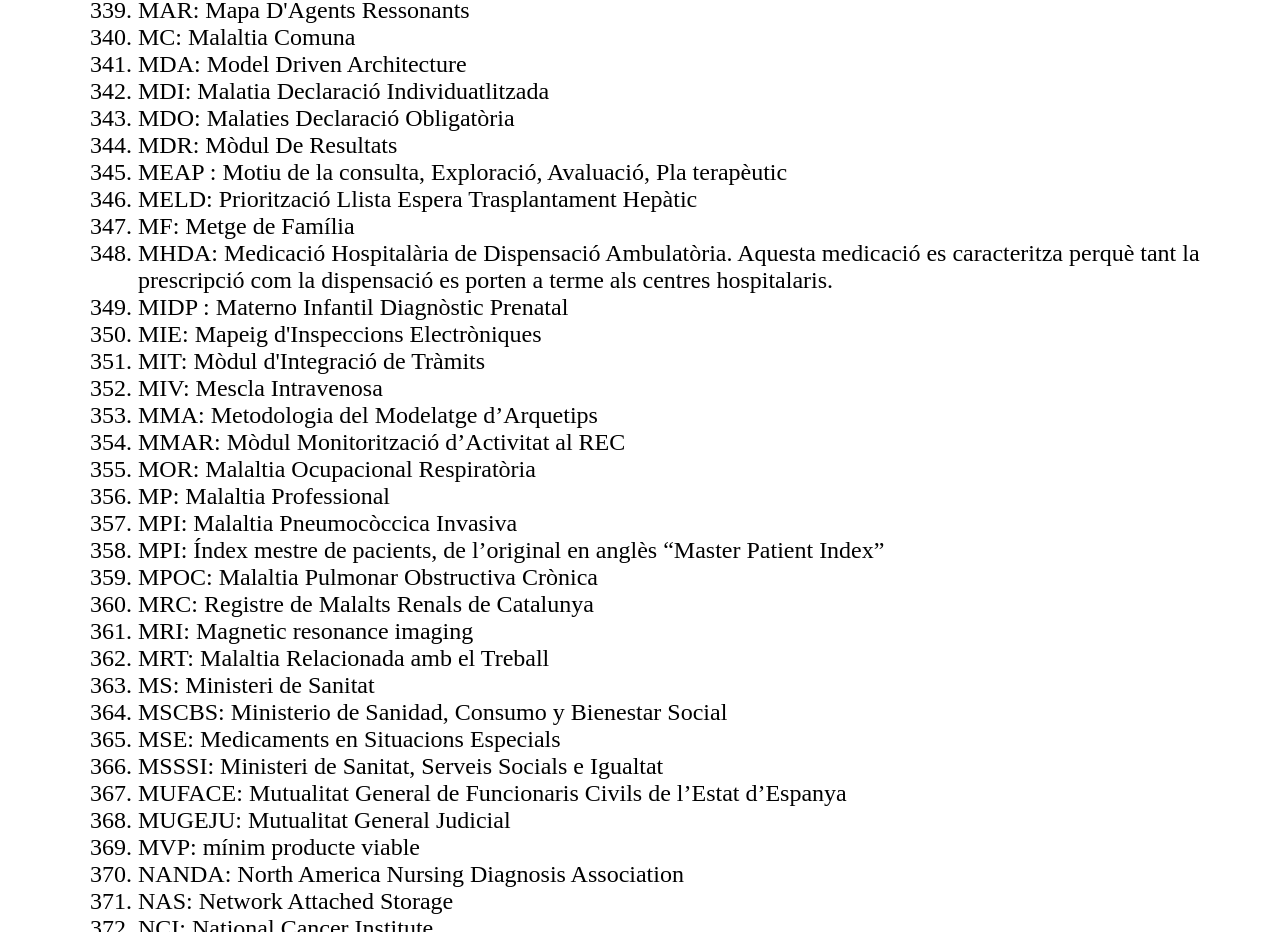
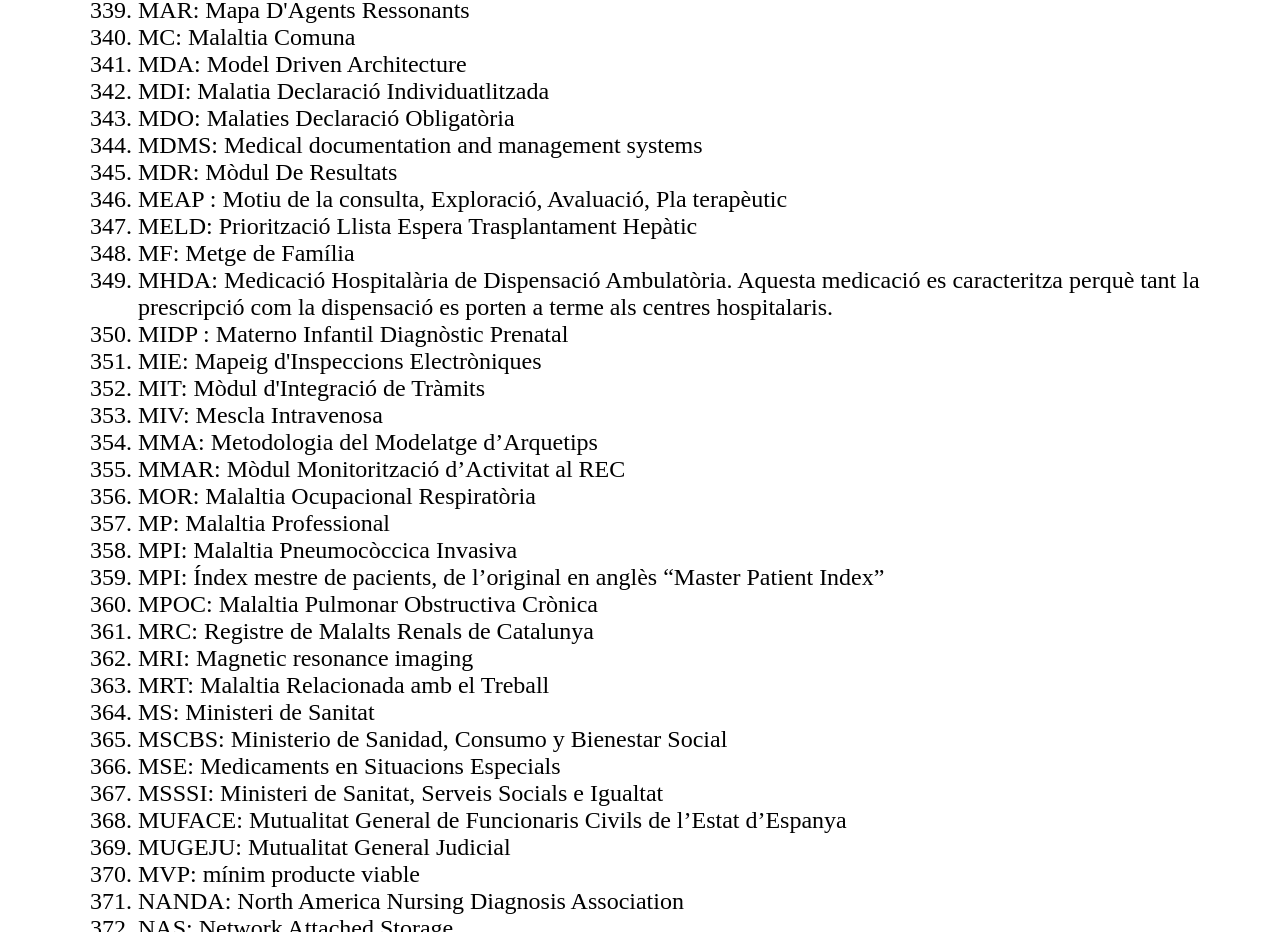
Before and after one commit to martinkochdesign/buscaracronims, a plain HTML site: page index.html in a window 1280 px wide. Shown: the part 9624-10556 px from the top of the page. Drawn offline with Linux system fonts and the light colour scheme.

Commit message:
Update index.html

```diff
--- a/index.html
+++ b/index.html
@@ -362,6 +362,7 @@
 <li class="acronim">MDA: Model Driven Architecture</li>
 <li class="acronim">MDI: Malatia Declaració Individuatlitzada</li>
 <li class="acronim">MDO: Malaties Declaració Obligatòria</li>
+<li class="acronim">MDMS: Medical documentation and management systems</li>
 <li class="acronim">MDR: Mòdul De Resultats</li>
 <li class="acronim">MEAP : Motiu de la consulta, Exploració, Avaluació, Pla terapèutic</li>
 <li class="acronim">MELD: Priorització Llista Espera Trasplantament  Hepàtic</li>
```
